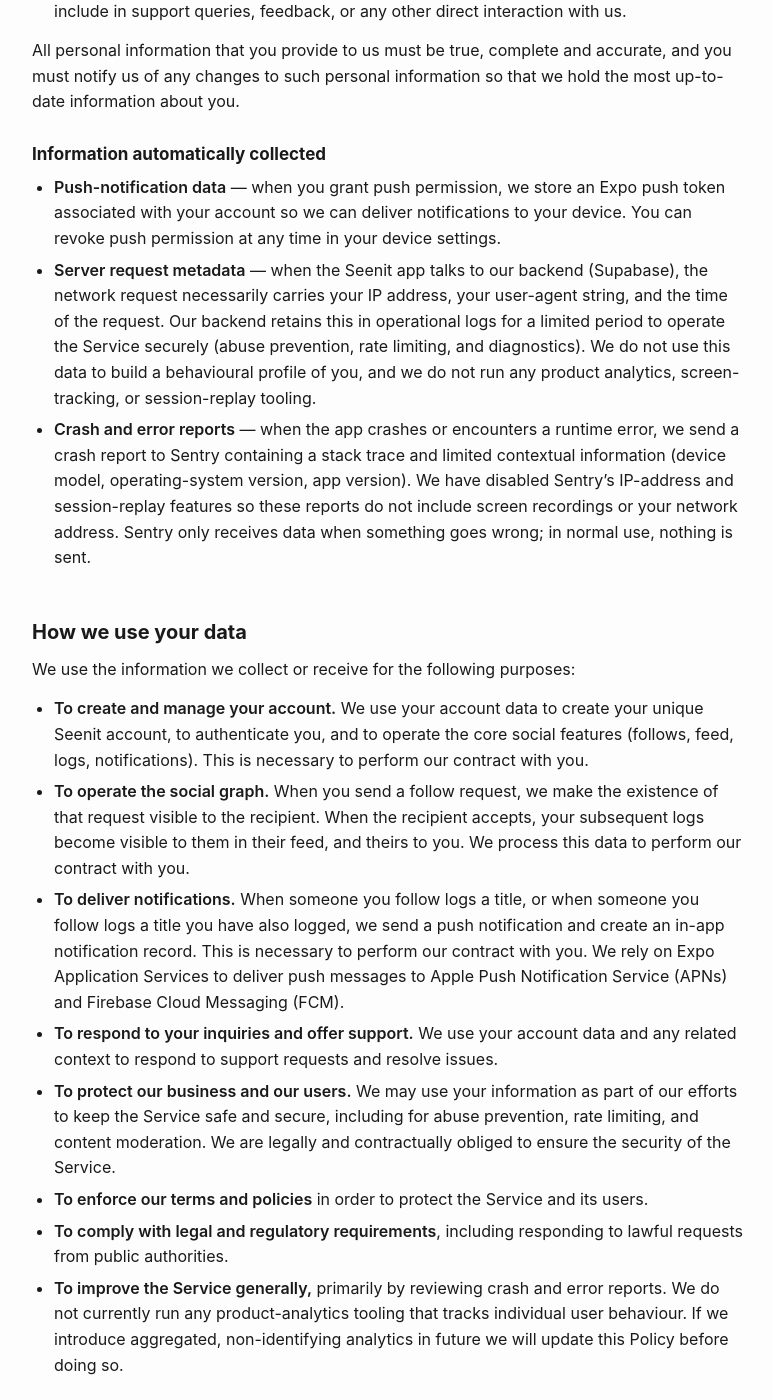
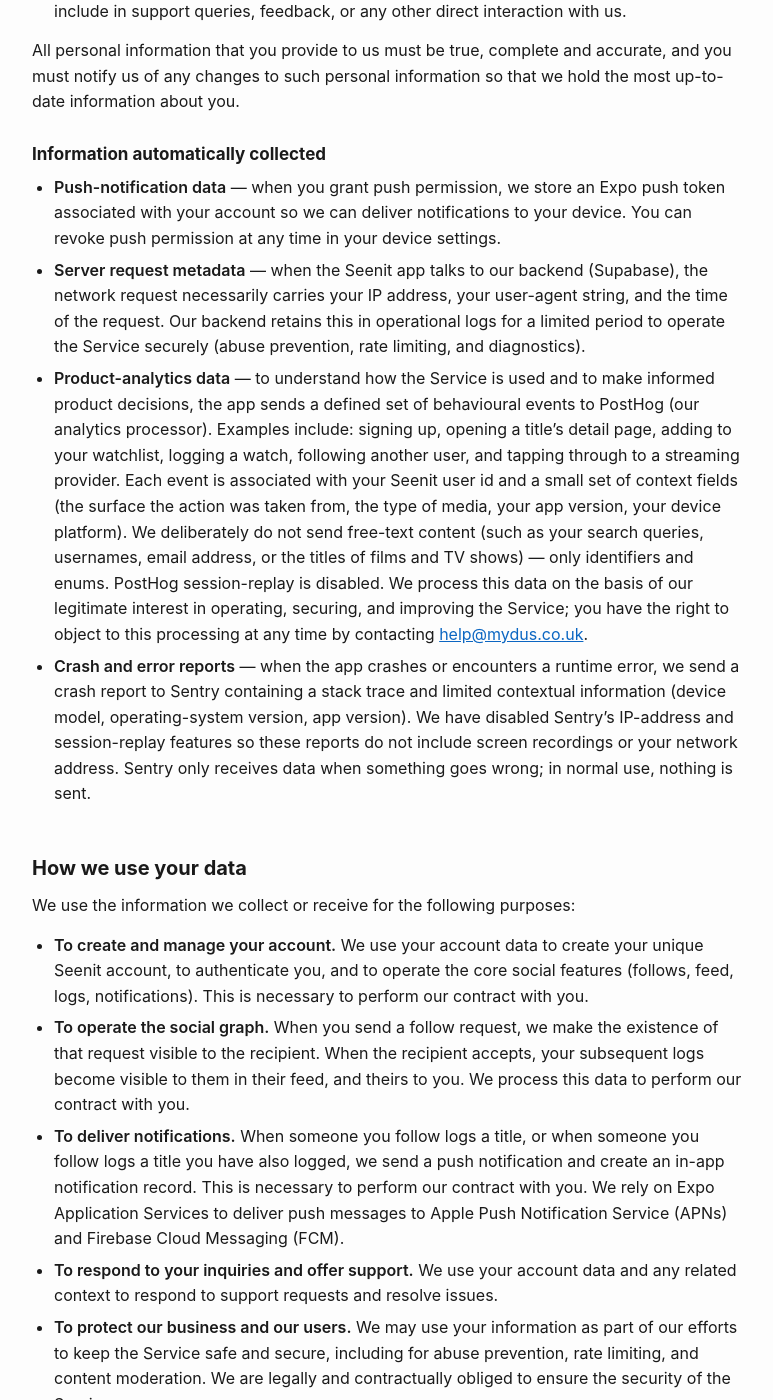
Before and after one commit to MydusApps/seenit-legal, a Jekyll site: the page built from privacy.md, in a window 1280 px wide and 1400 px high, scrolled down 948 px. Shown: the whole window, without its empty margins (252-1025 px from the left). Built offline with Jekyll 4.4.1, drawn with Linux system fonts in a browser that asks for light colours; some of the changed text lies outside the part shown.

Commit message:
Disclose PostHog as a product-analytics data processor
Adds a Product-analytics data bullet, updates the Service-improvement
purpose to cover behavioural-event analysis, lists PostHog under our
data processors, and notes EU-region hosting in the International
transfers section. Reflects the introduction of PostHog as our
analytics tool; Sentry remains the sole crash-reporting tool.

Co-Authored-By: Claude Opus 4.7 (1M context) <noreply@anthropic.com>

```diff
--- a/privacy.md
+++ b/privacy.md
@@ -30,7 +30,8 @@ All personal information that you provide to us must be true, complete and accur
 ### Information automatically collected
 
 - **Push-notification data** — when you grant push permission, we store an Expo push token associated with your account so we can deliver notifications to your device. You can revoke push permission at any time in your device settings.
-- **Server request metadata** — when the Seenit app talks to our backend (Supabase), the network request necessarily carries your IP address, your user-agent string, and the time of the request. Our backend retains this in operational logs for a limited period to operate the Service securely (abuse prevention, rate limiting, and diagnostics). We do not use this data to build a behavioural profile of you, and we do not run any product analytics, screen-tracking, or session-replay tooling.
+- **Server request metadata** — when the Seenit app talks to our backend (Supabase), the network request necessarily carries your IP address, your user-agent string, and the time of the request. Our backend retains this in operational logs for a limited period to operate the Service securely (abuse prevention, rate limiting, and diagnostics).
+- **Product-analytics data** — to understand how the Service is used and to make informed product decisions, the app sends a defined set of behavioural events to PostHog (our analytics processor). Examples include: signing up, opening a title’s detail page, adding to your watchlist, logging a watch, following another user, and tapping through to a streaming provider. Each event is associated with your Seenit user id and a small set of context fields (the surface the action was taken from, the type of media, your app version, your device platform). We deliberately do not send free-text content (such as your search queries, usernames, email address, or the titles of films and TV shows) — only identifiers and enums. PostHog session-replay is disabled. We process this data on the basis of our legitimate interest in operating, securing, and improving the Service; you have the right to object to this processing at any time by contacting [help@mydus.co.uk](mailto:help@mydus.co.uk).
 - **Crash and error reports** — when the app crashes or encounters a runtime error, we send a crash report to Sentry containing a stack trace and limited contextual information (device model, operating-system version, app version). We have disabled Sentry’s IP-address and session-replay features so these reports do not include screen recordings or your network address. Sentry only receives data when something goes wrong; in normal use, nothing is sent.
 
 ## How we use your data
@@ -44,7 +45,7 @@ We use the information we collect or receive for the following purposes:
 - **To protect our business and our users.** We may use your information as part of our efforts to keep the Service safe and secure, including for abuse prevention, rate limiting, and content moderation. We are legally and contractually obliged to ensure the security of the Service.
 - **To enforce our terms and policies** in order to protect the Service and its users.
 - **To comply with legal and regulatory requirements**, including responding to lawful requests from public authorities.
-- **To improve the Service generally,** primarily by reviewing crash and error reports. We do not currently run any product-analytics tooling that tracks individual user behaviour. If we introduce aggregated, non-identifying analytics in future we will update this Policy before doing so.
+- **To improve the Service generally,** by reviewing crash and error reports and by analysing the product-analytics events described above. We use this to understand which features are being used, where users get stuck, and which parts of the experience need work. We do not use these events for advertising, profiling, automated decision-making, or any third-party sharing beyond the data processors named below. We rely on our legitimate interest as the lawful basis for this processing.
 
 ## Consent
 
@@ -62,6 +63,7 @@ We do not sell your personal data. We share personal data only with the third-pa
 
 - **Supabase, Inc.** — hosts our database, authentication system, and file storage (for avatar images). All account, social-graph, activity, and notification data is stored with Supabase. Supabase’s privacy policy is available at [supabase.com/privacy](https://supabase.com/privacy).
 - **Expo Application Services** (650 Industries, Inc.) — we use Expo to deliver push notifications to your device via APNs and FCM. The Expo push token associated with your account is shared with Expo for this purpose. Expo’s privacy policy is available at [expo.dev/privacy](https://expo.dev/privacy).
+- **PostHog** (PostHog, Inc.) — receives the product-analytics events described above so we can measure how Seenit is used. We use PostHog’s EU-region hosting so that event data is stored in the European Union. PostHog’s privacy policy is available at [posthog.com/privacy](https://posthog.com/privacy).
 - **Apple Push Notification Service** (Apple Inc.) and **Firebase Cloud Messaging** (Google LLC) — receive push messages from Expo and deliver them to your device. Their handling of push data is governed by Apple’s and Google’s respective privacy policies.
 - **Sentry** (Functional Software, Inc.) — receives crash reports and error logs to help us diagnose bugs. Sentry’s privacy policy is available at [sentry.io/privacy](https://sentry.io/privacy/).
 - **The Movie Database (TMDB)** — when you search for a film or TV show in Seenit, your search query is sent to TMDB to return matching titles and poster images. We do not send TMDB any account-identifying information. TMDB’s privacy policy is available at [themoviedb.org/privacy-policy](https://www.themoviedb.org/privacy-policy). _This product uses the TMDB API but is not endorsed or certified by TMDB._
@@ -70,7 +72,7 @@ We may also disclose your personal data where we are required to do so by law, b
 
 ## International transfers
 
-Some of our data processors (notably Supabase, Expo, and Sentry) may process personal data outside the United Kingdom and the European Economic Area. Where this occurs, we rely on appropriate safeguards (such as the UK International Data Transfer Agreement, the EU Standard Contractual Clauses, or an adequacy decision) to ensure your personal data continues to receive an essentially equivalent level of protection.
+Some of our data processors (notably Supabase, Expo, and Sentry) may process personal data outside the United Kingdom and the European Economic Area. PostHog stores our analytics data in its EU region, but its corporate operations and sub-processors may, in limited cases, involve transfers outside the EEA. Where any transfer outside the UK or EEA occurs, we rely on appropriate safeguards (such as the UK International Data Transfer Agreement, the EU Standard Contractual Clauses, or an adequacy decision) to ensure your personal data continues to receive an essentially equivalent level of protection.
 
 ## Retention
 
```
Also changed, not shown: other parts of privacy.md (+1 -1 lines).
